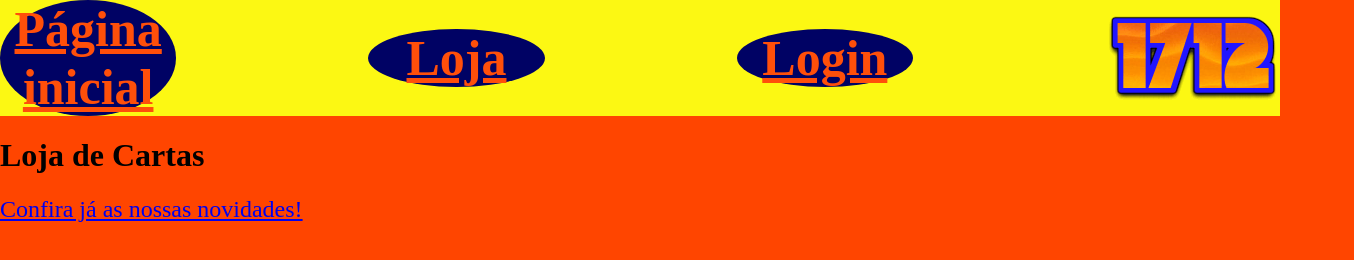
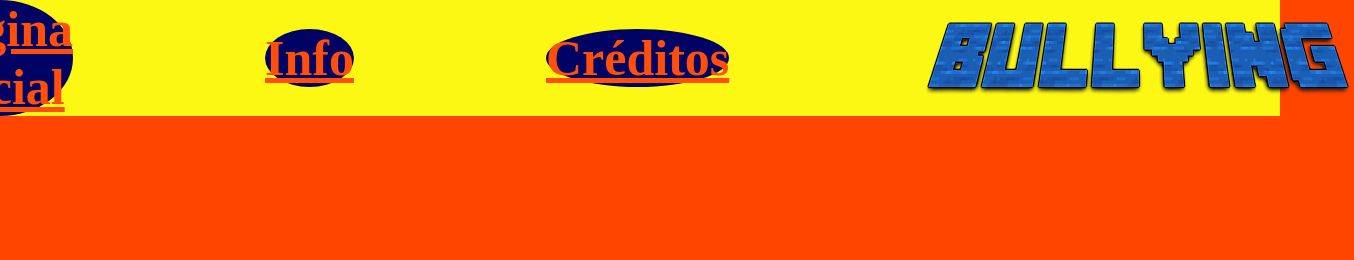
Before and after one commit to 1712king/1712king.github.io, a plain HTML site: page index.html in a window 1280 px wide. Shown: the whole page, 1354 px wide, since content can reach past the window. Drawn offline with Linux system fonts and the light colour scheme.

Commit message:
Update index.html
for the scholl work

```diff
--- a/index.html
+++ b/index.html
@@ -3,12 +3,12 @@
 <head>
     <meta charset="UTF-8">
     <meta name="viewport" content="width=device-width, initial-scale=1.0">
-    <title>1712tec</title><!DOCTYPE html>
+    <title>Bullying</title><!DOCTYPE html>
 <html lang="en">
 <head>
     <meta charset="UTF-8">
     <meta name="viewport" content="width=device-width, initial-scale=1.0">
-    <title>1712tec</title>
+    <title>Bullying</title>
     <link rel="stylesheet" href="nav.css">
 </head>
 
@@ -18,16 +18,15 @@
     <nav>
 
         <a href="index.html">Página inicial</a>
-        <a href="loja.html">Loja</a>
-        <a href="">Login</a>
-        <img src="1712.png" alt="">
+        <a href="loja.html">Info</a>
+        <a href="">Créditos</a>
+        <img src="Bullying.png" alt="">
     </nav>
 
     </b>
 
 <main>
-   <h1>Loja de Cartas</h1>
-<a href="https://www.epicgame.com.br/pokemon?view=ecom/home&tcg=pokemon">Confira já as nossas novidades!</a>
+
 
 
 
```
